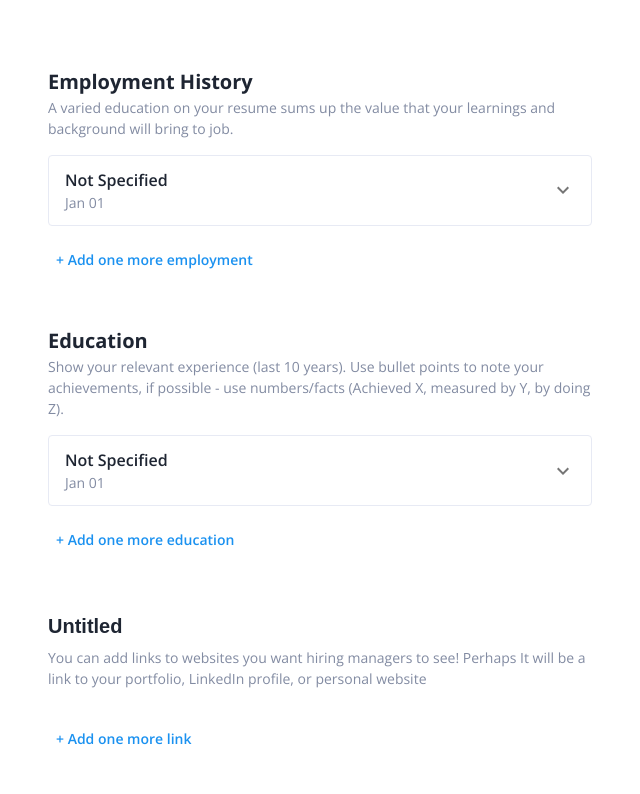
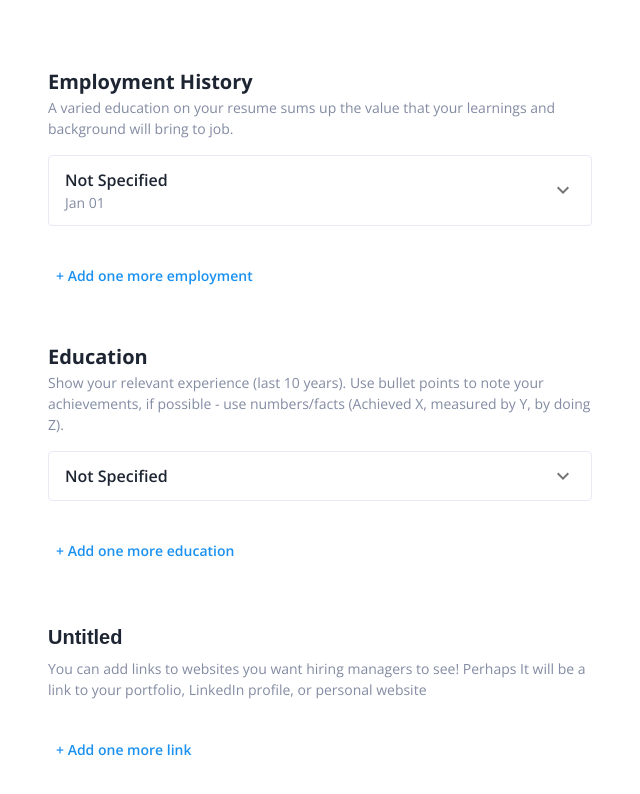
Before and after one commit to ssjisan/resume-builder, a React (Create React App) app: page / in a window 1280 px wide. Shown: the part 880-1674 px from the top of the page, without its empty margins (0-640 px from the left). Built offline with nearby package versions, Linux system fonts and the light colour scheme.

Commit message:
hover added

```diff
--- a/src/Component/Builder/Education.js
+++ b/src/Component/Builder/Education.js
@@ -5,16 +5,19 @@ import {
   Box,
   Button,
   Grid,
+  IconButton,
   TextField,
   Typography,
 } from "@mui/material";
 import React, { useState } from "react";
 import dayjs from "dayjs";
-
 import { MobileDatePicker } from "@mui/x-date-pickers";
 import ExpandMoreIcon from "@mui/icons-material/ExpandMore";
 import { LocalizationProvider } from "@mui/x-date-pickers/LocalizationProvider";
 import { AdapterDayjs } from "@mui/x-date-pickers/AdapterDayjs";
+import DeleteOutlineRoundedIcon from "@mui/icons-material/DeleteOutlineRounded";
+import "./Style/InputField.css";
+import "./Style/Accordion.css";
 export default function Education() {
   const [institute, setInstitute] = useState("");
   const [degree, setDegree] = useState("");
@@ -37,10 +40,7 @@ export default function Education() {
         mb: 3,
       }}
     >
-      <Typography
-        sx={{ fontSize: "20px", fontWeight: 700}}
-        color="text.500"
-      >
+      <Typography sx={{ fontSize: "20px", fontWeight: 700 }} color="text.500">
         Education
       </Typography>
       <Typography sx={{ fontSize: "14px", mb: 2 }} color="text.400">
@@ -49,7 +49,16 @@ export default function Education() {
         by Y, by doing Z).
       </Typography>
       <Accordion
-        sx={{ border: "1px solid #e7eaf4", borderRadius: 2, boxShadow: "none" }}
+        sx={{
+          border: "1px solid #e7eaf4",
+          borderRadius: 2,
+          boxShadow: "none",
+          mb: 2,
+          "&:before": {
+            display: "none",
+          },
+        }}
+        className="accordion-Body"
       >
         <AccordionSummary expandIcon={<ExpandMoreIcon />}>
           <Box sx={{ display: "flex", flexDirection: "column" }}>
@@ -57,6 +66,7 @@ export default function Education() {
               <Typography
                 sx={{ fontSize: "16px", fontWeight: 600 }}
                 color="text.500"
+                className="accordion-title"
               >
                 Not Specified
               </Typography>
@@ -65,6 +75,7 @@ export default function Education() {
               <Typography
                 sx={{ fontSize: "16px", fontWeight: 600 }}
                 color="text.500"
+                className="accordion-title"
               >
                 {degree}
               </Typography>
@@ -73,6 +84,7 @@ export default function Education() {
               <Typography
                 sx={{ fontSize: "16px", fontWeight: 600 }}
                 color="text.500"
+                className="accordion-title"
               >
                 {institute}
               </Typography>
@@ -85,12 +97,18 @@ export default function Education() {
                 {degree} at {institute}
               </Typography>
             )}
-            <Typography
-              sx={{ fontSize: "14px", fontWeight: 400 }}
-              color="text.400"
+            <Box
+              sx={{
+                position: "absolute",
+                top: 0,
+                left: "100%",
+              }}
+              className="accordion-remove"
             >
-              Jan 01
-            </Typography>
+              <IconButton size="large">
+                <DeleteOutlineRoundedIcon color="text.100" />
+              </IconButton>
+            </Box>
           </Box>
         </AccordionSummary>
         <AccordionDetails>
@@ -212,7 +230,7 @@ export default function Education() {
           mt: 2,
           display: "flex",
           justifyContent: "flex-start",
-          color:"#1A91F0"
+          color: "#1A91F0",
         }}
       >
         + Add one more education
--- a/src/Component/Builder/EmploymentHistory.js
+++ b/src/Component/Builder/EmploymentHistory.js
@@ -5,6 +5,7 @@ import {
   Box,
   Button,
   Grid,
+  IconButton,
   TextField,
   Typography,
 } from "@mui/material";
@@ -14,7 +15,9 @@ import { LocalizationProvider } from "@mui/x-date-pickers/LocalizationProvider";
 import { AdapterDayjs } from "@mui/x-date-pickers/AdapterDayjs";
 import { MobileDatePicker } from "@mui/x-date-pickers";
 import ExpandMoreIcon from "@mui/icons-material/ExpandMore";
-
+import DeleteOutlineRoundedIcon from "@mui/icons-material/DeleteOutlineRounded";
+import "./Style/InputField.css";
+import "./Style/Accordion.css";
 export default function EmploymentHistory() {
   const [jobTitle, setJobTitle] = useState("");
   const [startDate, setStartDate] = useState();
@@ -33,10 +36,7 @@ export default function EmploymentHistory() {
         mb: 3,
       }}
     >
-      <Typography
-        sx={{ fontSize: "20px", fontWeight: 700 }}
-        color="text.500"
-      >
+      <Typography sx={{ fontSize: "20px", fontWeight: 700 }} color="text.500">
         Employment History
       </Typography>
       <Typography sx={{ fontSize: "14px", mb: 2 }} color="text.400">
@@ -44,13 +44,23 @@ export default function EmploymentHistory() {
         and background will bring to job.
       </Typography>
       <Accordion
-        sx={{ border: "1px solid #e7eaf4", borderRadius: 2, boxShadow: "none" }}
+        sx={{
+          border: "1px solid #e7eaf4",
+          borderRadius: 2,
+          boxShadow: "none",
+          mb: 2,
+          "&:before": {
+            display: "none",
+          },
+        }}
+        className="accordion-Body"
       >
         <AccordionSummary expandIcon={<ExpandMoreIcon />}>
           <Box sx={{ display: "flex", flexDirection: "column" }}>
             <Typography
               sx={{ fontSize: "16px", fontWeight: 600 }}
               color="text.500"
+              className="accordion-title"
             >
               {jobTitle ? jobTitle : "Not Specified"}
             </Typography>
@@ -60,6 +70,18 @@ export default function EmploymentHistory() {
             >
               Jan 01
             </Typography>
+            <Box
+                  sx={{
+                    position: "absolute",
+                    top: 0,
+                    left: "100%",
+                  }}
+                  className="accordion-remove"
+                >
+                  <IconButton size="large">
+                    <DeleteOutlineRoundedIcon color="text.100" />
+                  </IconButton>
+                </Box>
           </Box>
         </AccordionSummary>
         <AccordionDetails>
--- /dev/null
+++ b/src/Component/Builder/Style/Accordion.css
@@ -0,0 +1,10 @@
+.accordion-remove{
+    display: none;
+}
+.accordion-Body:hover .accordion-title{
+    color: #1A91F0;
+}
+
+.accordion-Body:hover .accordion-remove{
+    display: block;
+}
--- a/src/Component/Builder/WebsiteSocialLinks.js
+++ b/src/Component/Builder/WebsiteSocialLinks.js
@@ -15,6 +15,7 @@ import ExpandMoreIcon from "@mui/icons-material/ExpandMore";
 import { DataContext } from "../../DataProcessing/DataProcessing";
 import DriveFileRenameOutlineIcon from "@mui/icons-material/DriveFileRenameOutline";
 import "./Style/InputField.css";
+import "./Style/Accordion.css";
 
 export default function WebsiteSocialLinks() {
   const {
@@ -94,12 +95,14 @@ export default function WebsiteSocialLinks() {
             key={i}
             expanded={expanded === i}
             onChange={handleAccordion(i)}
+            className="accordion-Body"
           >
             <AccordionSummary expandIcon={<ExpandMoreIcon />}>
               <Box sx={{ display: "flex", flexDirection: "column" }}>
                 <Typography
                   sx={{ fontSize: "16px", fontWeight: 600 }}
                   color="text.500"
+                  className="accordion-title"
                 >
                   {data.Name ? data.Name : "Not Specified"}
                 </Typography>
@@ -109,6 +112,7 @@ export default function WebsiteSocialLinks() {
                     top: 0,
                     left: "100%",
                   }}
+                  className="accordion-remove"
                 >
                   <IconButton size="large" onClick={() => handleRemove(i)}>
                     <DeleteOutlineRoundedIcon color="text.100" />
```
